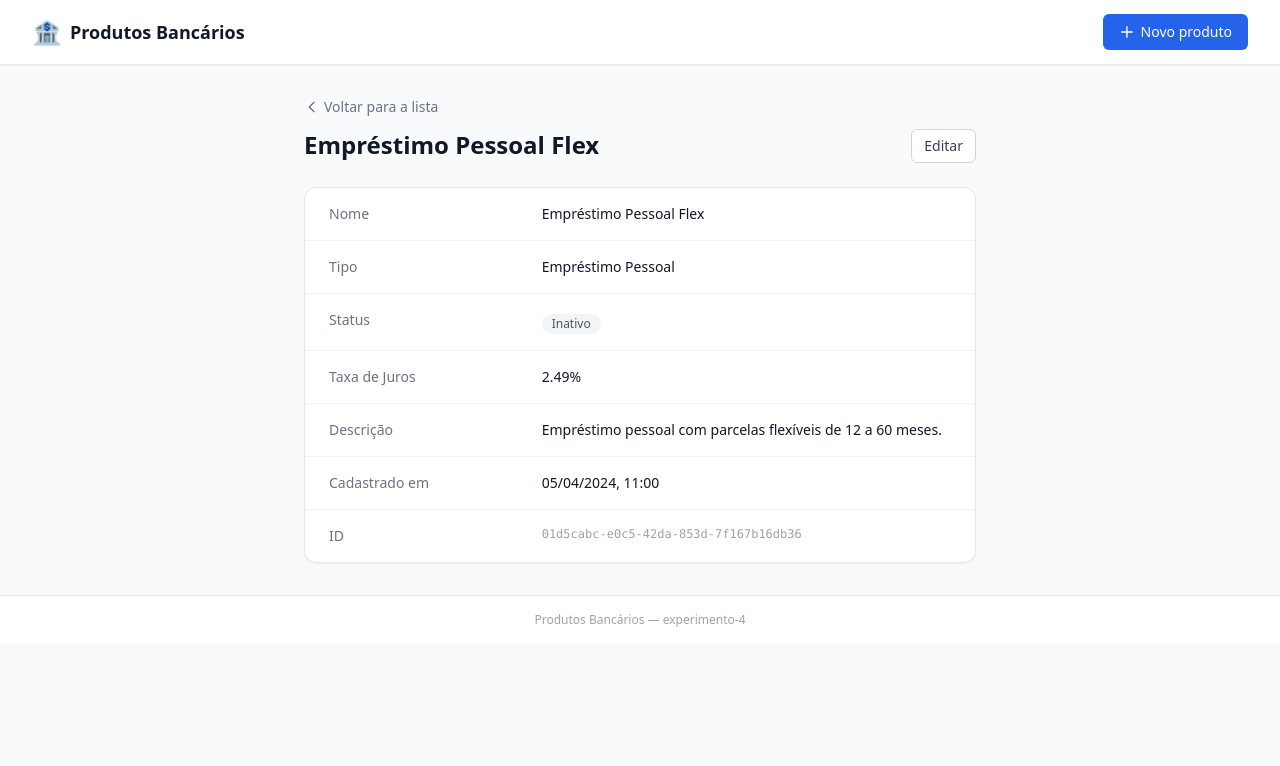
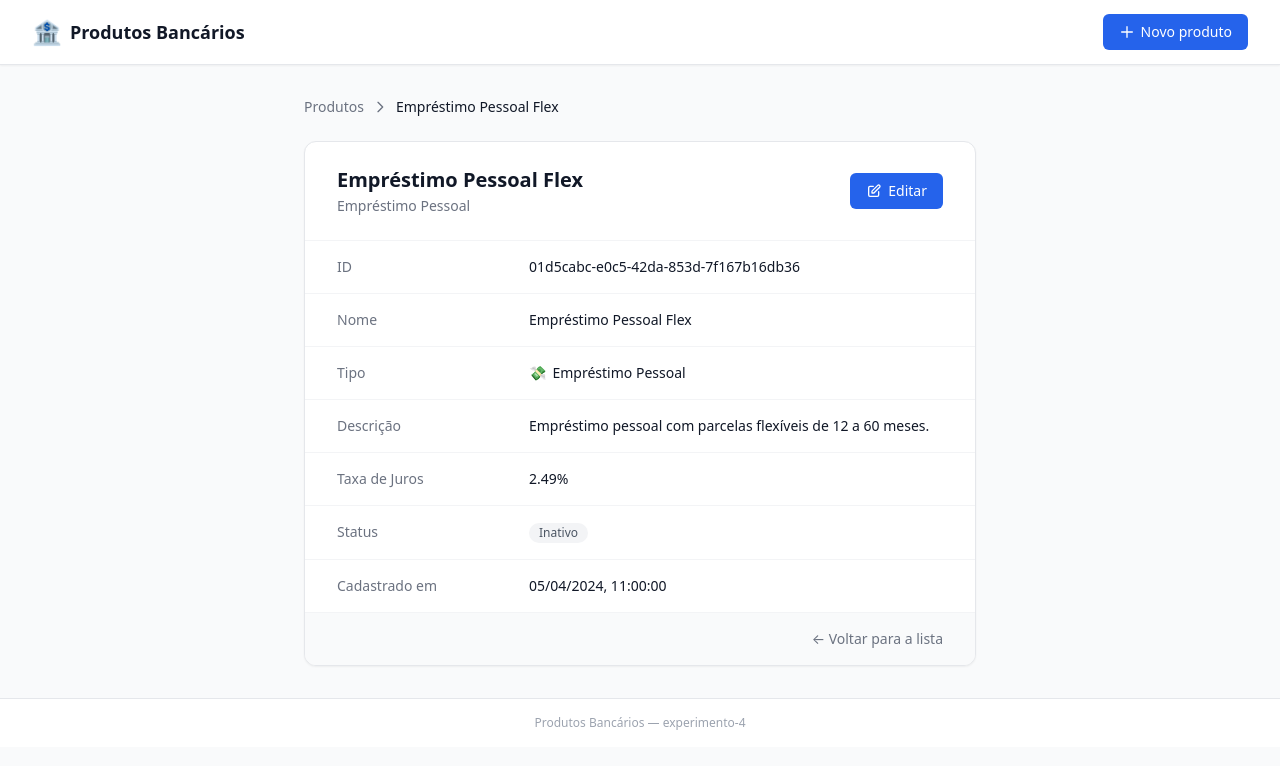
Before and after one commit to ldbarboza/experimento-4, a Next.js app: page /products/01d5cabc-e0c5-42da-853d-7f167b16db36 in a window 1280 px wide. Shown: the top 766 px of the page. Built offline with nearby package versions, Linux system fonts and the light colour scheme.

Commit message:
feat: add all UI pages (list, create, detail, edit)

```diff
--- a/src/app/products/[id]/edit/page.tsx
+++ b/src/app/products/[id]/edit/page.tsx
@@ -1,4 +1,4 @@
-import React from 'react';
+import type { Metadata } from 'next';
 import Link from 'next/link';
 import { notFound } from 'next/navigation';
 import { productStore } from '@/lib/store';
@@ -6,18 +6,16 @@ import { ProductForm } from '@/components/ProductForm';
 
 export const dynamic = 'force-dynamic';
 
-interface EditProductPageProps {
-  params: { id: string };
-}
+type Props = { params: { id: string } };
 
-export async function generateMetadata({ params }: EditProductPageProps) {
+export async function generateMetadata({ params }: Props): Promise<Metadata> {
   const product = productStore.getById(params.id);
   return {
-    title: product ? `Editar: ${product.name} | Produtos Bancários` : 'Editar Produto',
+    title: product ? `Editar: ${product.name}` : 'Produto não encontrado',
   };
 }
 
-export default function EditProductPage({ params }: EditProductPageProps) {
+export default function EditProductPage({ params }: Props) {
   const product = productStore.getById(params.id);
 
   if (!product) {
@@ -25,31 +23,50 @@ export default function EditProductPage({ params }: EditProductPageProps) {
   }
 
   return (
-    <div className="mx-auto max-w-2xl">
-      <div className="mb-6">
-        <Link
-          href={`/products/${product.id}`}
-          className="inline-flex items-center gap-1 text-sm text-gray-500 hover:text-gray-700"
-        >
+    <div className="max-w-2xl mx-auto">
+      {/* Breadcrumb */}
+      <nav className="flex items-center gap-2 text-sm text-gray-500 mb-6">
+        <Link href="/" className="hover:text-blue-600 transition-colors">
+          Produtos
+        </Link>
         <svg
-            className="h-4 w-4"
+          className="w-4 h-4"
           fill="none"
           viewBox="0 0 24 24"
           stroke="currentColor"
           strokeWidth={2}
         >
-            <path strokeLinecap="round" strokeLinejoin="round" d="M15 19l-7-7 7-7" />
+          <path strokeLinecap="round" strokeLinejoin="round" d="M9 5l7 7-7 7" />
         </svg>
-          Voltar para detalhes
+        <Link
+          href={`/products/${product.id}`}
+          className="hover:text-blue-600 transition-colors"
+        >
+          {product.name}
         </Link>
-        <h1 className="mt-2 text-2xl font-bold text-gray-900">Editar Produto</h1>
+        <svg
+          className="w-4 h-4"
+          fill="none"
+          viewBox="0 0 24 24"
+          stroke="currentColor"
+          strokeWidth={2}
+        >
+          <path strokeLinecap="round" strokeLinejoin="round" d="M9 5l7 7-7 7" />
+        </svg>
+        <span className="text-gray-900 font-medium">Editar</span>
+      </nav>
+
+      {/* Card */}
+      <div className="bg-white rounded-xl border border-gray-200 shadow-sm p-8">
+        <div className="mb-6">
+          <h1 className="text-xl font-bold text-gray-900">
+            Editar produto
+          </h1>
           <p className="mt-1 text-sm text-gray-500">
-          Atualize os dados do produto{' '}
-          <span className="font-medium text-gray-700">{product.name}</span>.
+            Atualize os campos abaixo e salve as alterações.
           </p>
         </div>
 
-      <div className="rounded-xl border border-gray-200 bg-white p-6 shadow-sm">
         <ProductForm initialData={product} />
       </div>
     </div>
--- a/src/app/products/[id]/page.tsx
+++ b/src/app/products/[id]/page.tsx
@@ -1,105 +1,153 @@
-import React from 'react';
+import type { Metadata } from 'next';
 import Link from 'next/link';
 import { notFound } from 'next/navigation';
 import { productStore } from '@/lib/store';
-import { Button } from '@/components/ui/Button';
 
 export const dynamic = 'force-dynamic';
 
-interface ProductDetailPageProps {
-  params: { id: string };
+type Props = { params: { id: string } };
+
+export async function generateMetadata({ params }: Props): Promise<Metadata> {
+  const product = productStore.getById(params.id);
+  return {
+    title: product ? product.name : 'Produto não encontrado',
+  };
 }
 
-export default function ProductDetailPage({ params }: ProductDetailPageProps) {
+const TYPE_ICONS: Record<string, string> = {
+  'Conta Corrente': '🏦',
+  'Conta Poupança': '💰',
+  'Cartão de Crédito': '💳',
+  'Empréstimo Pessoal': '💸',
+  'Fundo de Investimento': '📈',
+};
+
+export default function ProductDetailPage({ params }: Props) {
   const product = productStore.getById(params.id);
 
   if (!product) {
     notFound();
   }
 
-  const formattedDate = new Date(product.createdAt).toLocaleDateString('pt-BR', {
-    day: '2-digit',
-    month: '2-digit',
-    year: 'numeric',
-    hour: '2-digit',
-    minute: '2-digit',
-  });
+  const fields = [
+    { label: 'ID', value: product.id },
+    { label: 'Nome', value: product.name },
+    {
+      label: 'Tipo',
+      value: (
+        <span className="flex items-center gap-1.5">
+          <span>{TYPE_ICONS[product.type] ?? '💱'}</span>
+          {product.type}
+        </span>
+      ),
+    },
+    {
+      label: 'Descrição',
+      value: product.description || (
+        <span className="text-gray-400 italic">Sem descrição</span>
+      ),
+    },
+    {
+      label: 'Taxa de Juros',
+      value:
+        product.interestRate !== undefined
+          ? `${product.interestRate.toFixed(2)}%`
+          : <span className="text-gray-400">—</span>,
+    },
+    {
+      label: 'Status',
+      value: (
+        <span
+          className={`inline-flex items-center px-2.5 py-0.5 rounded-full text-xs font-medium ${
+            product.status === 'Ativo'
+              ? 'bg-green-100 text-green-800'
+              : 'bg-gray-100 text-gray-600'
+          }`}
+        >
+          {product.status}
+        </span>
+      ),
+    },
+    {
+      label: 'Cadastrado em',
+      value: new Date(product.createdAt).toLocaleString('pt-BR'),
+    },
+  ];
 
   return (
-    <div className="mx-auto max-w-2xl">
-      <div className="mb-6">
-        <Link
-          href="/"
-          className="inline-flex items-center gap-1 text-sm text-gray-500 hover:text-gray-700"
+    <div className="max-w-2xl mx-auto">
+      {/* Breadcrumb */}
+      <nav className="flex items-center gap-2 text-sm text-gray-500 mb-6">
+        <Link href="/" className="hover:text-blue-600 transition-colors">
+          Produtos
+        </Link>
+        <svg
+          className="w-4 h-4"
+          fill="none"
+          viewBox="0 0 24 24"
+          stroke="currentColor"
+          strokeWidth={2}
         >
-          <svg
-            className="h-4 w-4"
-            fill="none"
-            viewBox="0 0 24 24"
-            stroke="currentColor"
-            strokeWidth={2}
+          <path strokeLinecap="round" strokeLinejoin="round" d="M9 5l7 7-7 7" />
+        </svg>
+        <span className="text-gray-900 font-medium">{product.name}</span>
+      </nav>
+
+      {/* Card */}
+      <div className="bg-white rounded-xl border border-gray-200 shadow-sm overflow-hidden">
+        {/* Card header */}
+        <div className="px-8 py-6 border-b border-gray-100 flex items-center justify-between">
+          <div>
+            <h1 className="text-xl font-bold text-gray-900">{product.name}</h1>
+            <p className="mt-0.5 text-sm text-gray-500">{product.type}</p>
+          </div>
+          <Link
+            href={`/products/${product.id}/edit`}
+            className="inline-flex items-center gap-1.5 bg-blue-600 text-white text-sm font-medium px-4 py-2 rounded-md hover:bg-blue-700 transition-colors"
           >
-            <path strokeLinecap="round" strokeLinejoin="round" d="M15 19l-7-7 7-7" />
-          </svg>
-          Voltar para a lista
-        </Link>
-        <div className="mt-2 flex items-start justify-between">
-          <h1 className="text-2xl font-bold text-gray-900">{product.name}</h1>
-          <Link href={`/products/${product.id}/edit`}>
-            <Button variant="secondary" size="sm">
-              Editar
-            </Button>
+            <svg
+              className="w-4 h-4"
+              fill="none"
+              viewBox="0 0 24 24"
+              stroke="currentColor"
+              strokeWidth={2}
+            >
+              <path
+                strokeLinecap="round"
+                strokeLinejoin="round"
+                d="M11 5H6a2 2 0 00-2 2v11a2 2 0 002 2h11a2 2 0 002-2v-5m-1.414-9.414a2 2 0 112.828 2.828L11.828 15H9v-2.828l8.586-8.586z"
+              />
+            </svg>
+            Editar
           </Link>
         </div>
-      </div>
 
-      <div className="overflow-hidden rounded-xl border border-gray-200 bg-white shadow-sm">
+        {/* Fields */}
         <dl className="divide-y divide-gray-100">
-          <div className="px-6 py-4 sm:grid sm:grid-cols-3 sm:gap-4">
-            <dt className="text-sm font-medium text-gray-500">Nome</dt>
-            <dd className="mt-1 text-sm text-gray-900 sm:col-span-2 sm:mt-0">{product.name}</dd>
-          </div>
-          <div className="px-6 py-4 sm:grid sm:grid-cols-3 sm:gap-4">
-            <dt className="text-sm font-medium text-gray-500">Tipo</dt>
-            <dd className="mt-1 text-sm text-gray-900 sm:col-span-2 sm:mt-0">{product.type}</dd>
-          </div>
-          <div className="px-6 py-4 sm:grid sm:grid-cols-3 sm:gap-4">
-            <dt className="text-sm font-medium text-gray-500">Status</dt>
-            <dd className="mt-1 sm:col-span-2 sm:mt-0">
-              <span
-                className={`inline-flex rounded-full px-2.5 py-0.5 text-xs font-medium ${
-                  product.status === 'Ativo'
-                    ? 'bg-green-100 text-green-800'
-                    : 'bg-gray-100 text-gray-600'
-                }`}
-              >
-                {product.status}
-              </span>
-            </dd>
-          </div>
-          <div className="px-6 py-4 sm:grid sm:grid-cols-3 sm:gap-4">
-            <dt className="text-sm font-medium text-gray-500">Taxa de Juros</dt>
-            <dd className="mt-1 text-sm text-gray-900 sm:col-span-2 sm:mt-0">
-              {product.interestRate !== undefined ? `${product.interestRate}%` : '—'}
-            </dd>
-          </div>
-          <div className="px-6 py-4 sm:grid sm:grid-cols-3 sm:gap-4">
-            <dt className="text-sm font-medium text-gray-500">Descrição</dt>
-            <dd className="mt-1 text-sm text-gray-900 sm:col-span-2 sm:mt-0">
-              {product.description || <span className="text-gray-400">—</span>}
-            </dd>
-          </div>
-          <div className="px-6 py-4 sm:grid sm:grid-cols-3 sm:gap-4">
-            <dt className="text-sm font-medium text-gray-500">Cadastrado em</dt>
-            <dd className="mt-1 text-sm text-gray-900 sm:col-span-2 sm:mt-0">{formattedDate}</dd>
-          </div>
-          <div className="px-6 py-4 sm:grid sm:grid-cols-3 sm:gap-4">
-            <dt className="text-sm font-medium text-gray-500">ID</dt>
-            <dd className="mt-1 font-mono text-xs text-gray-400 sm:col-span-2 sm:mt-0">
-              {product.id}
-            </dd>
-          </div>
+          {fields.map((field) => (
+            <div
+              key={field.label}
+              className="px-8 py-4 flex flex-col sm:flex-row sm:gap-8"
+            >
+              <dt className="text-sm font-medium text-gray-500 sm:w-40 flex-shrink-0">
+                {field.label}
+              </dt>
+              <dd className="mt-1 sm:mt-0 text-sm text-gray-900 break-all">
+                {field.value}
+              </dd>
+            </div>
+          ))}
         </dl>
+
+        {/* Footer actions */}
+        <div className="px-8 py-4 bg-gray-50 border-t border-gray-100 flex justify-end">
+          <Link
+            href="/"
+            className="text-sm text-gray-500 hover:text-gray-700 transition-colors"
+          >
+            ← Voltar para a lista
+          </Link>
+        </div>
       </div>
     </div>
   );
--- a/src/app/products/new/page.tsx
+++ b/src/app/products/new/page.tsx
@@ -1,35 +1,42 @@
-import React from 'react';
+import type { Metadata } from 'next';
 import Link from 'next/link';
 import { ProductForm } from '@/components/ProductForm';
 
-export const metadata = {
-  title: 'Novo Produto | Produtos Bancários',
+export const metadata: Metadata = {
+  title: 'Novo Produto',
 };
 
 export default function NewProductPage() {
   return (
-    <div className="mx-auto max-w-2xl">
-      <div className="mb-6">
-        <Link
-          href="/"
-          className="inline-flex items-center gap-1 text-sm text-gray-500 hover:text-gray-700"
-        >
+    <div className="max-w-2xl mx-auto">
+      {/* Breadcrumb */}
+      <nav className="flex items-center gap-2 text-sm text-gray-500 mb-6">
+        <Link href="/" className="hover:text-blue-600 transition-colors">
+          Produtos
+        </Link>
         <svg
-            className="h-4 w-4"
+          className="w-4 h-4"
           fill="none"
           viewBox="0 0 24 24"
           stroke="currentColor"
           strokeWidth={2}
         >
-            <path strokeLinecap="round" strokeLinejoin="round" d="M15 19l-7-7 7-7" />
+          <path strokeLinecap="round" strokeLinejoin="round" d="M9 5l7 7-7 7" />
         </svg>
-          Voltar para a lista
-        </Link>
-        <h1 className="mt-2 text-2xl font-bold text-gray-900">Novo Produto</h1>
-        <p className="mt-1 text-sm text-gray-500">Preencha os dados para cadastrar um novo produto bancário.</p>
+        <span className="text-gray-900 font-medium">Novo produto</span>
+      </nav>
+
+      {/* Card */}
+      <div className="bg-white rounded-xl border border-gray-200 shadow-sm p-8">
+        <div className="mb-6">
+          <h1 className="text-xl font-bold text-gray-900">
+            Cadastrar novo produto
+          </h1>
+          <p className="mt-1 text-sm text-gray-500">
+            Preencha os campos abaixo para cadastrar um novo produto bancário.
+          </p>
         </div>
 
-      <div className="rounded-xl border border-gray-200 bg-white p-6 shadow-sm">
         <ProductForm />
       </div>
     </div>
```
Also changed, not shown: src/app/page.tsx (+34 -19 lines). Lines whose indentation alone changed are shown as unchanged.
